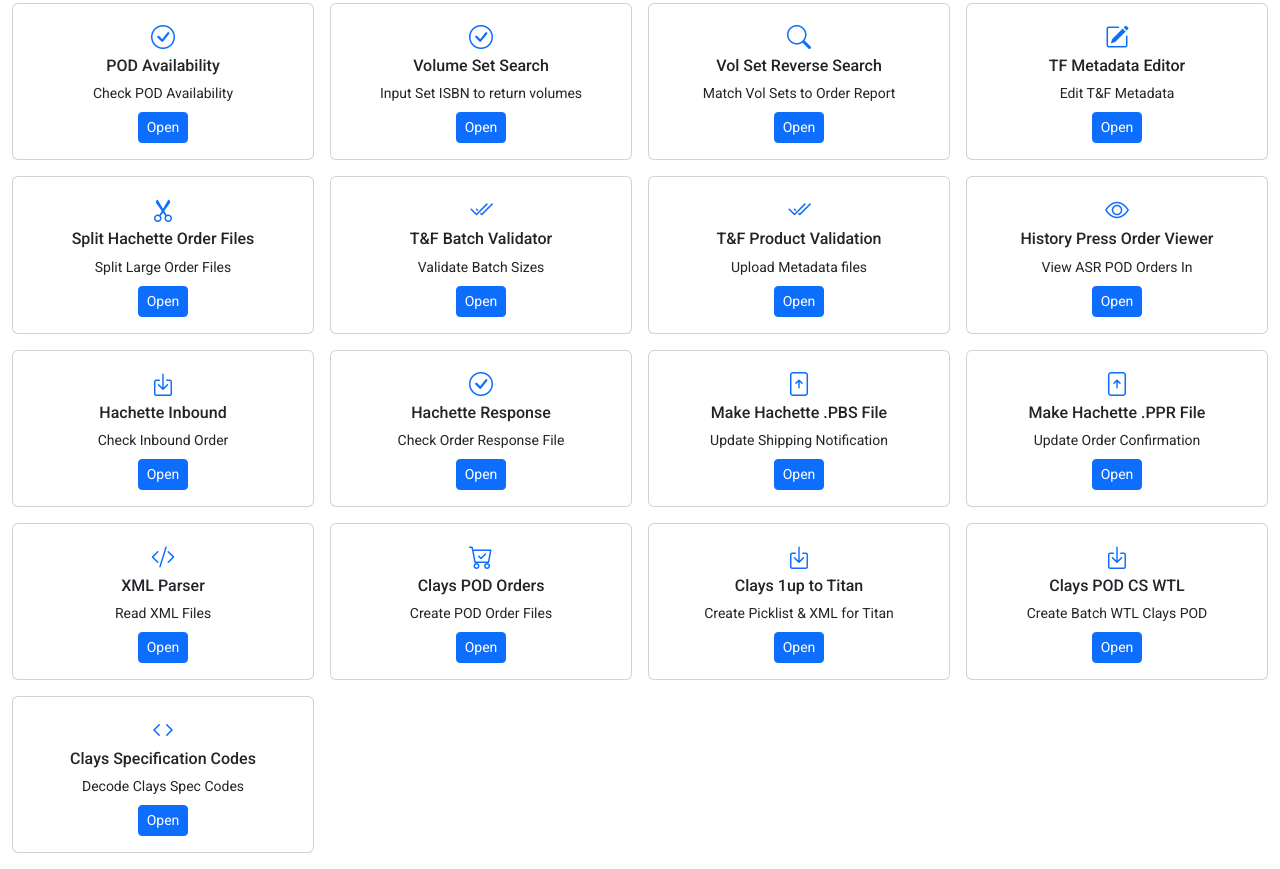
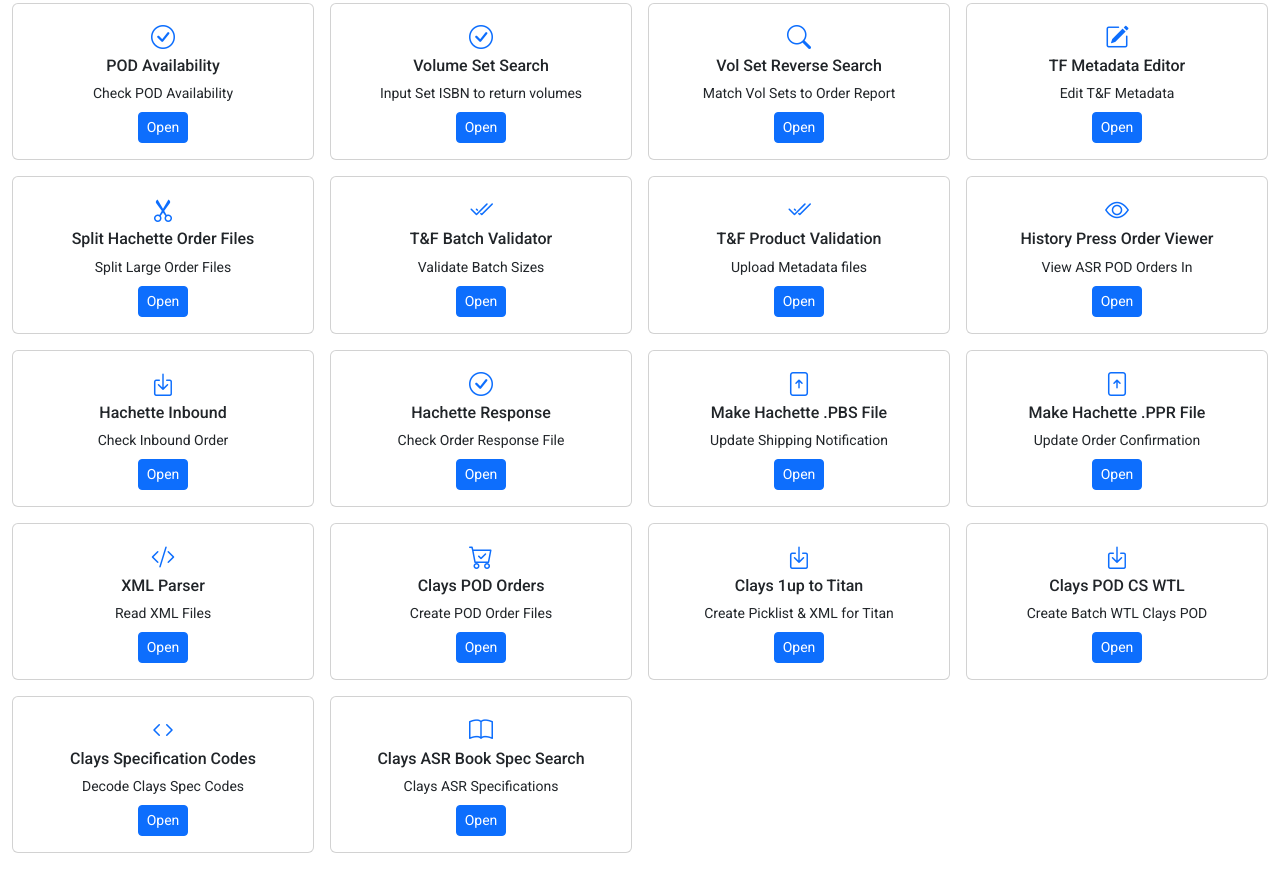
Before and after one commit to tjintranet/POD-Tools-Hub, a plain HTML site: page index.html in a window 1280 px wide. Shown: the part 256-1125 px from the top of the page. Drawn offline with nearby package versions, Linux system fonts and the light colour scheme.

Commit message:
Update index.html

```diff
--- a/index.html
+++ b/index.html
@@ -398,6 +398,18 @@
                 </div>
             </div>
 
+                  <!-- Clays ASR Specs -->
+            <div class="col-md-4 col-lg-3">
+                <div class="card tool-card">
+                    <div class="card-body text-center">
+                        <i class="bi bi-book card-icon"></i>
+                        <h5 class="card-title">Clays ASR Book Spec Search</h5>
+                        <p class="card-text">Clays ASR Specifications</p>
+                        <a href="https://tjintranet.github.io/Clays-ASR-Specs/" class="btn btn-primary btn-sm">Open</a>
+                    </div>
+                </div>
+            </div>
+
     <script src="https://cdnjs.cloudflare.com/ajax/libs/bootstrap/5.3.2/js/bootstrap.bundle.min.js"></script>
     <script>
         function toggleTheme() {
```
